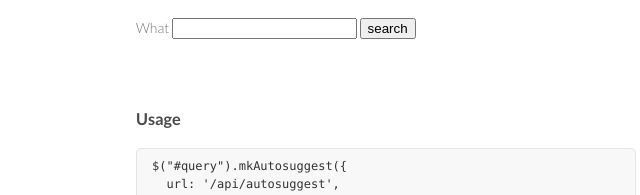
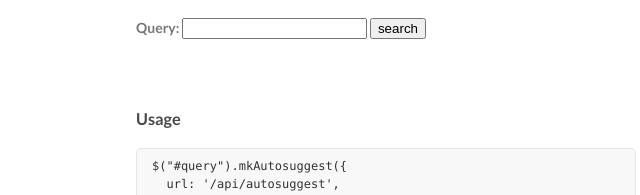
Before and after one commit to kaliara/mk_autosuggest, a plain HTML site: page index.html in a window 1280 px wide. Shown: the part 430-625 px from the top of the page, 434-1074 px from the left. Drawn offline with nearby package versions, Linux system fonts and the light colour scheme; a script that the page names is missing.

Commit message:
style updates

```diff
--- a/index.html
+++ b/index.html
@@ -46,7 +46,7 @@
         <p>Try typing "pizza" to get a sense of the interaction. Each keystroke sends another request to the location specified by the "url" parameter. This demo uses a static JSON file, so the results will never change.</p>
         <div id="demo1" class="demo clearfix">
           <form class="search_form" method="get">
-             <label for="query">What</label>
+             <label for="query">Query:</label>
              <input type="search" name="what" id="query" autocomplete="off" tabindex="1" maxlength="128" />
              <input type="submit" name="search" value="search" id="search" tabindex="2" />
           </form>
--- a/stylesheets/github_pages.css
+++ b/stylesheets/github_pages.css
@@ -181,6 +181,10 @@ hr {
   margin:0 0 20px;
 }
 
+label {
+  font-weight: bold;
+}
+
 footer {
   width:270px;
   float:left;
```
